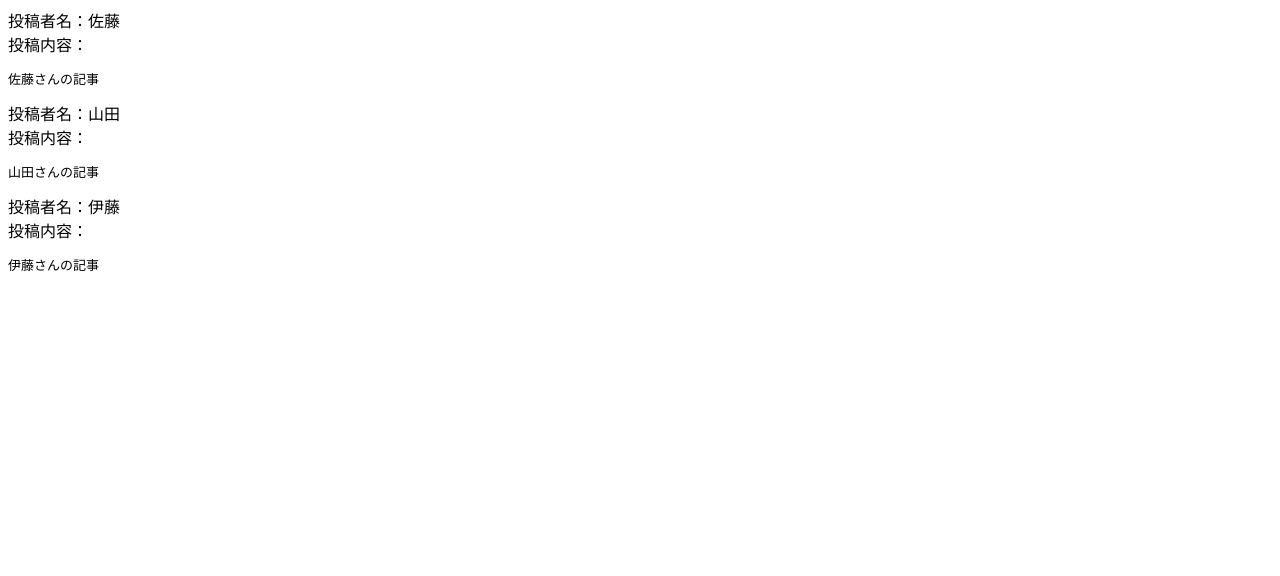
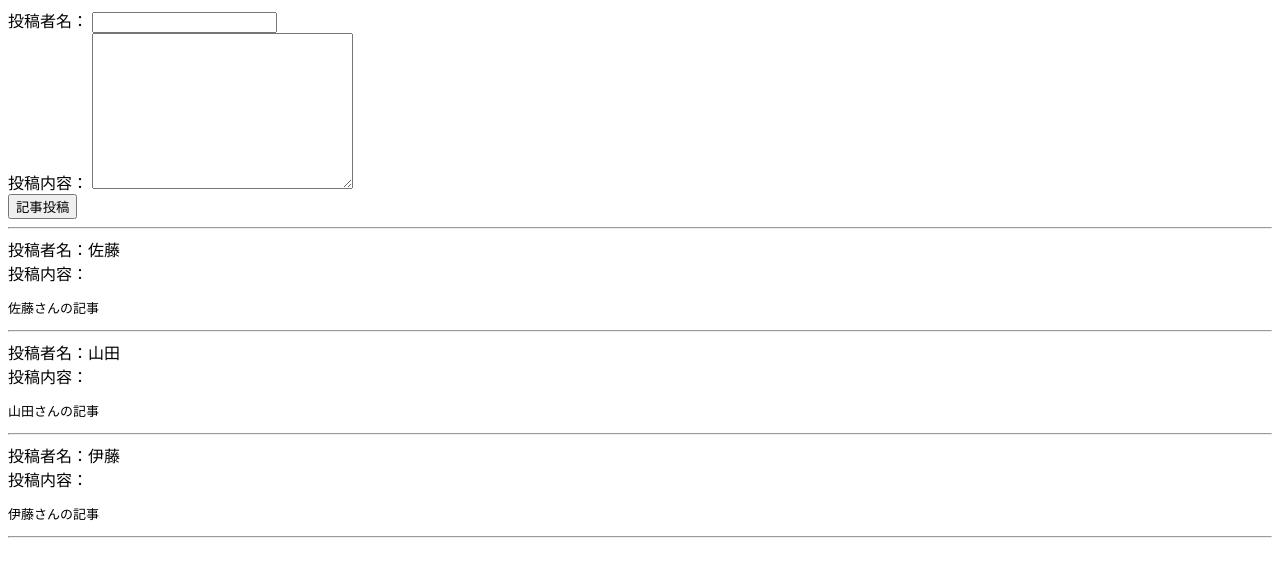
Before and after one commit to rikoysd/ex-vue-bbs, a Vue app: page / in a window 1280 px wide. Shown: the top 576 px of the page. Built offline with nearby package versions, Linux system fonts and the light colour scheme.

Commit message:
記事の入力画面の作成完了

```diff
--- a/src/views/Bbs.vue
+++ b/src/views/Bbs.vue
@@ -1,9 +1,25 @@
 <template>
   <div id="app">
+    <div>
+      投稿者名：
+      <input type="text" v-model="articleName" /> <br />
+      投稿内容：
+      <textarea
+        name="articleContent"
+        v-model="articleContent"
+        id=""
+        cols="30"
+        rows="10"
+      ></textarea>
+      <br>
+      <button type="button" v-on:click="addArticle">記事投稿</button>
+    </div>
+    <hr />
     <div v-for="article of currentArticleList" v-bind:key="article.id">
       投稿者名：{{ article.name }} <br />
       投稿内容：
       <pre>{{ article.content }}</pre>
+      <hr>
     </div>
   </div>
 </template>
@@ -15,6 +31,10 @@ import { Component, Vue } from "vue-property-decorator";
 export default class XXXComponent extends Vue {
   //現在の記事一覧
   private currentArticleList = new Array<Article>();
+  //投稿者名
+  private articleName = "";
+  //投稿内容
+  private articleContent = "";
 
   created(): void {
     this.currentArticleList = this.$store.getters.getArticles;
```
